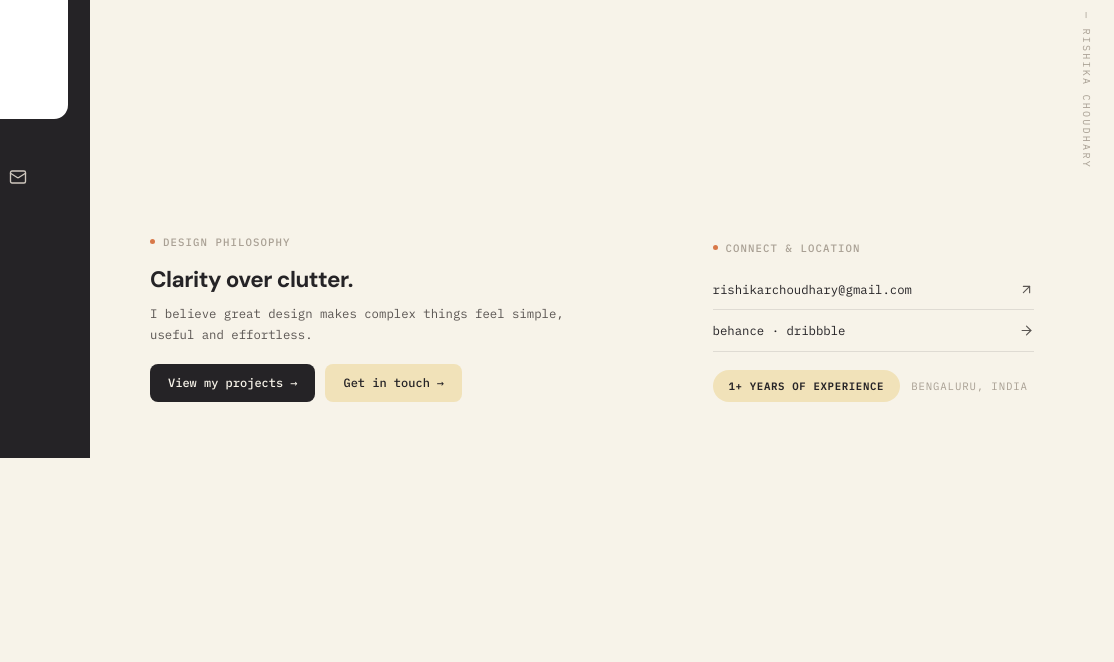
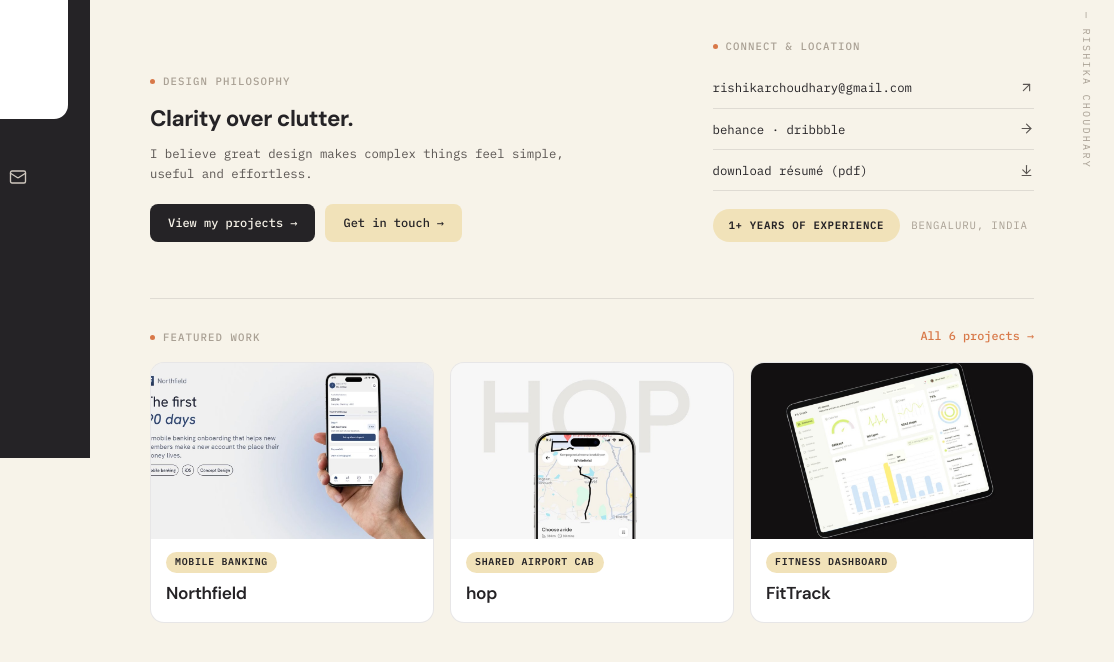
Before and after one commit to Rishikarc11/rishika-portfolio, a plain HTML site: page index.html in a window 1280 px wide. Shown: the part 342-1004 px from the top of the page, 166-1280 px from the left. Before the commit the page ends 800 px from the top, so only its background shows below. Drawn offline with Linux system fonts and the light colour scheme.

Commit message:
Add files via upload

```diff
--- a/index.html
+++ b/index.html
@@ -5,6 +5,22 @@
   <meta name="viewport" content="width=device-width, initial-scale=1.0" />
   <title>Rishika Choudhary — UI/UX &amp; Product Designer</title>
   <meta name="description" content="Personal product design portfolio of Rishika Choudhary, UI/UX & Product Designer based in Bengaluru, India." />
+
+  <!-- Browser tab icon -->
+  <link rel="icon" href="favicon.svg" type="image/svg+xml" />
+
+  <!-- Link preview (LinkedIn, WhatsApp, Slack, X) -->
+  <meta property="og:type" content="website" />
+  <meta property="og:url" content="https://rishikarc11.github.io/rishika-portfolio/" />
+  <meta property="og:title" content="Rishika Choudhary — UI/UX &amp; Product Designer" />
+  <meta property="og:description" content="I design thoughtful digital experiences that make complex interactions feel simple. Based in Bengaluru, India." />
+  <meta property="og:image" content="https://rishikarc11.github.io/rishika-portfolio/og-image.png" />
+  <meta property="og:image:width" content="1200" />
+  <meta property="og:image:height" content="630" />
+  <meta name="twitter:card" content="summary_large_image" />
+  <meta name="twitter:title" content="Rishika Choudhary — UI/UX &amp; Product Designer" />
+  <meta name="twitter:description" content="I design thoughtful digital experiences that make complex interactions feel simple." />
+  <meta name="twitter:image" content="https://rishikarc11.github.io/rishika-portfolio/og-image.png" />
 
   <link rel="preconnect" href="https://fonts.googleapis.com" />
   <link rel="preconnect" href="https://fonts.gstatic.com" crossorigin />
@@ -166,12 +182,50 @@
                   <span>behance &middot; dribbble</span>
                   <svg width="15" height="15" viewBox="0 0 24 24" fill="none" stroke="currentColor" stroke-width="1.8" stroke-linecap="round" stroke-linejoin="round" aria-hidden="true"><path d="M5 12h14"/><path d="m12 5 7 7-7 7"/></svg>
                 </a>
+                <a href="Rishika-Choudhary-Resume.pdf" download class="hero-row-link">
+                  <span>download résumé (pdf)</span>
+                  <svg width="15" height="15" viewBox="0 0 24 24" fill="none" stroke="currentColor" stroke-width="1.8" stroke-linecap="round" stroke-linejoin="round" aria-hidden="true"><path d="M12 4v12"/><path d="m6 11 6 6 6-6"/><path d="M5 20h14"/></svg>
+                </a>
               </div>
               <div class="hero-badge-row">
                 <span class="pastel-badge">1+ YEARS OF EXPERIENCE</span>
                 <span class="location-tag">BENGALURU, INDIA</span>
               </div>
             </div>
+          </div>
+        </section>
+
+        <!-- Featured work preview -->
+        <section class="featured-section" aria-label="Featured work">
+          <div class="featured-head">
+            <div class="meta-label">
+              <span class="sage-dot-sm" aria-hidden="true"></span>
+              <span>FEATURED WORK</span>
+            </div>
+            <a href="#projects" class="featured-all-link" data-route="projects">All 6 projects <span aria-hidden="true">&rarr;</span></a>
+          </div>
+          <div class="featured-grid">
+            <a href="#projects" class="featured-card" data-route="projects">
+              <div class="featured-thumb"><img src="northfield-cover.png" alt="" loading="lazy" /></div>
+              <div class="featured-info">
+                <span class="project-cat-pill">Mobile Banking</span>
+                <span class="featured-title">Northfield</span>
+              </div>
+            </a>
+            <a href="#projects" class="featured-card" data-route="projects">
+              <div class="featured-thumb"><img src="hop-cover.png" alt="" loading="lazy" /></div>
+              <div class="featured-info">
+                <span class="project-cat-pill">Shared Airport Cab</span>
+                <span class="featured-title">hop</span>
+              </div>
+            </a>
+            <a href="#projects" class="featured-card" data-route="projects">
+              <div class="featured-thumb"><img src="fittrack-dashboard-cover.png" alt="" loading="lazy" /></div>
+              <div class="featured-info">
+                <span class="project-cat-pill">Fitness Dashboard</span>
+                <span class="featured-title">FitTrack</span>
+              </div>
+            </a>
           </div>
         </section>
       </div>
@@ -518,6 +572,9 @@
               <a href="mailto:rishikarchoudhary@gmail.com" class="contact-platform-item">
                 <span class="platform-name">Email</span><span class="platform-arrow" aria-hidden="true">&nearr;</span>
               </a>
+              <a href="Rishika-Choudhary-Resume.pdf" download class="contact-platform-item">
+                <span class="platform-name">Résumé (PDF)</span><span class="platform-arrow" aria-hidden="true">&darr;</span>
+              </a>
             </div>
           </div>
         </section>
--- a/styles.css
+++ b/styles.css
@@ -179,9 +179,8 @@ button:focus-visible{outline:2px solid var(--burnt-orange);outline-offset:3px;bo
    HOME PAGE
    ========================================================================== */
 .hero-section{
-  min-height:100vh;display:flex;flex-direction:column;
-  justify-content:space-between;
-  padding:52px 80px 56px 60px;max-width:1240px;
+  display:flex;flex-direction:column;
+  padding:52px 80px 48px 60px;max-width:1240px;
 }
 .hero-top{display:flex;flex-direction:column;}
 
@@ -258,6 +257,25 @@ button:focus-visible{outline:2px solid var(--burnt-orange);outline-offset:3px;bo
   letter-spacing:.06em;text-transform:uppercase;
 }
 .location-tag{font-family:var(--font-mono);font-size:.67rem;letter-spacing:.08em;color:var(--ink-subtle);}
+
+/* Featured work preview (home) */
+.featured-section{padding:8px 80px 72px 60px;max-width:1240px;}
+.featured-head{display:flex;align-items:baseline;justify-content:space-between;gap:16px;border-top:1px solid var(--border-soft);padding-top:28px;margin-bottom:4px;}
+.featured-all-link{font-family:var(--font-mono);font-size:.74rem;font-weight:500;color:var(--burnt-orange);transition:color var(--fast) var(--ease);}
+.featured-all-link:hover{color:var(--plum-charcoal);}
+.featured-grid{display:grid;grid-template-columns:repeat(3,minmax(0,1fr));gap:16px;}
+.featured-card{
+  display:flex;flex-direction:column;background:var(--white);
+  border:1px solid var(--border-soft);border-radius:14px;overflow:hidden;
+  transition:transform var(--medium) var(--ease),box-shadow var(--medium) var(--ease),border-color var(--medium) var(--ease);
+}
+.featured-card:hover{transform:translateY(-3px);box-shadow:0 14px 36px rgba(37,35,38,.09);border-color:var(--mustard-yellow);}
+.featured-thumb{aspect-ratio:16/10;overflow:hidden;background:#f0ede4;}
+.featured-thumb img{width:100%;height:100%;object-fit:cover;object-position:center top;transition:transform 320ms var(--ease);}
+.featured-card:hover .featured-thumb img{transform:scale(1.04);}
+.featured-info{display:flex;flex-direction:column;align-items:flex-start;gap:8px;padding:13px 15px 15px;}
+.featured-title{font-family:var(--font-sans);font-size:1.08rem;font-weight:600;letter-spacing:-.02em;color:var(--plum-charcoal);transition:color var(--fast) var(--ease);}
+.featured-card:hover .featured-title{color:var(--burnt-orange);}
 
 /* ==========================================================================
    SHARED PAGE STRUCTURE
@@ -475,6 +493,8 @@ button:focus-visible{outline:2px solid var(--burnt-orange);outline-offset:3px;bo
   .hero-display-name{font-size:clamp(2.6rem,11.5vw,4.2rem);margin-bottom:28px;}
   .hero-intro{font-size:1.15rem;}
   .hero-lower{margin-top:44px;grid-template-columns:1fr;gap:32px;}
+  .featured-section{padding:0 22px 48px;}
+  .featured-grid{grid-template-columns:1fr;}
 
   /* Pages mobile */
   .page-section,.contact-page-section{padding:36px 22px 56px;}
```
Also changed, not shown: favicon.svg (added), og-image.png (added), 1 other file.
